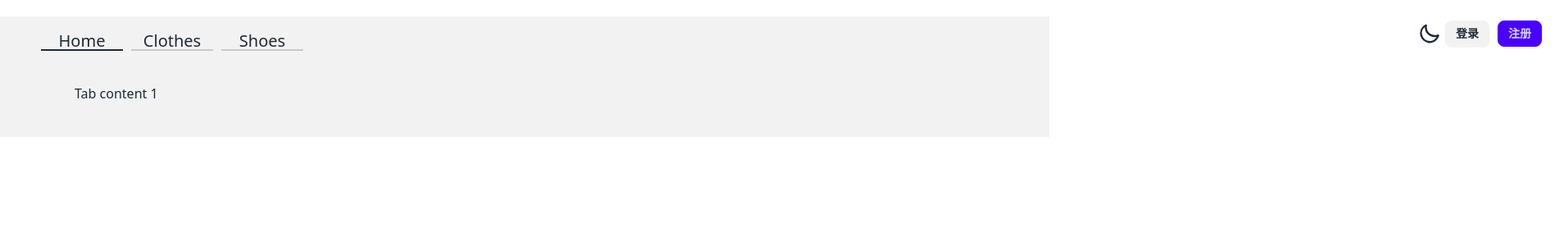
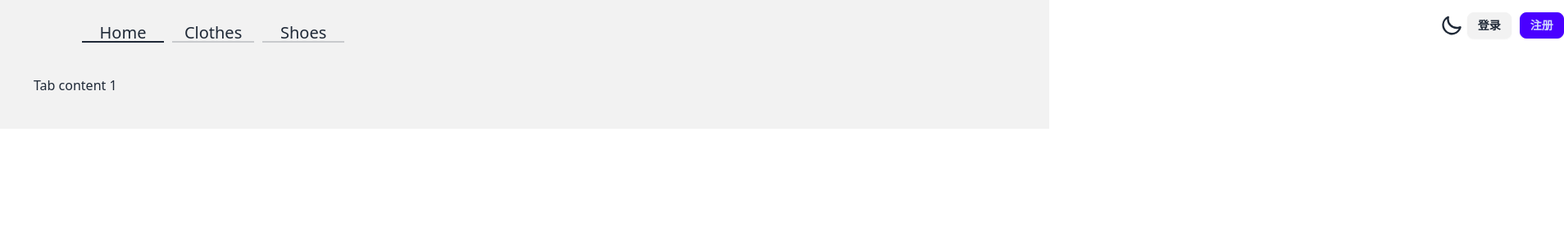
Before and after one commit to H9427/shop_online_workproject, a Vue app in the folder frontend/: page / in a window 1280 px wide. Shown: the top 300 px of the page at 82% size, 1908 px wide, since content can reach past the window. Built offline with nearby package versions, Linux system fonts and the light colour scheme.

Commit message:
最新前端代码

```diff
--- a/frontend/src/components/Navbar.vue
+++ b/frontend/src/components/Navbar.vue
@@ -1,8 +1,8 @@
 <!-- Navbar.vue -->
 <template>
   <nav class="bg-base-200">
-    <div role="tablist" class="tabs tabs-bordered" style="margin-left: 50px; margin-top: 20px">
-      <input style="width: 100px; margin-right: 10px; font-size: 20px" type="radio" name="my_tabs_1" role="tab" class="tab" aria-label="Home" checked />
+    <div role="tablist" class="tabs tabs-bordered">
+      <input style="width: 100px; margin-right: 10px; margin-left: 100px; margin-top: 20px; font-size: 20px" type="radio" name="my_tabs_1" role="tab" class="tab" aria-label="Home" checked />
       <div role="tabpanel" class="tab-content p-10">Tab content 1</div>
 
       <input style="width: 100px; margin-right: 10px; font-size: 20px" type="radio" name="my_tabs_1" role="tab" class="tab" aria-label="Clothes" />
@@ -12,7 +12,7 @@
       <div role="tabpanel" class="tab-content p-10">Tab content 3</div>
 
       <!-- 切换风格 -->
-      <div class="flex" style="margin-top: 5px; margin-bottom: 5px; margin-left: 1350px">
+      <div class="flex" style="margin-top: 5px; margin-bottom: 5px; margin-left: 850%">
         <label class="swap swap-rotate">
           <input type="checkbox" @click="handleChangeTheme" />
           <svg class="swap-on fill-current w-7 h-7" xmlns="http://www.w3.org/2000/svg" viewBox="0 0 24 24">
```
Also changed, not shown: frontend/src/views/IndexView.vue (+2 -5 lines).
